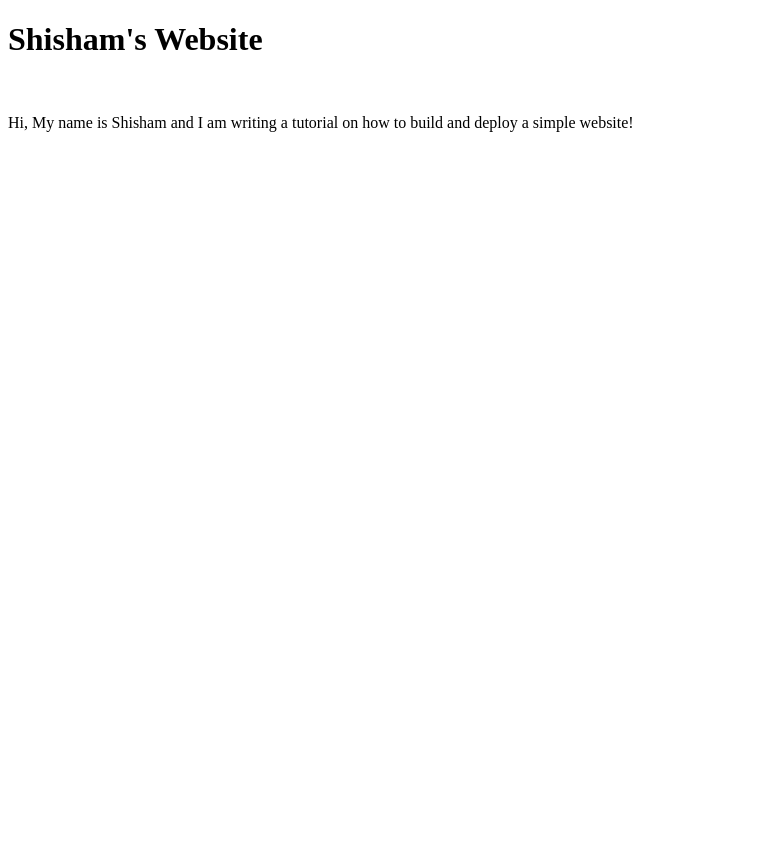
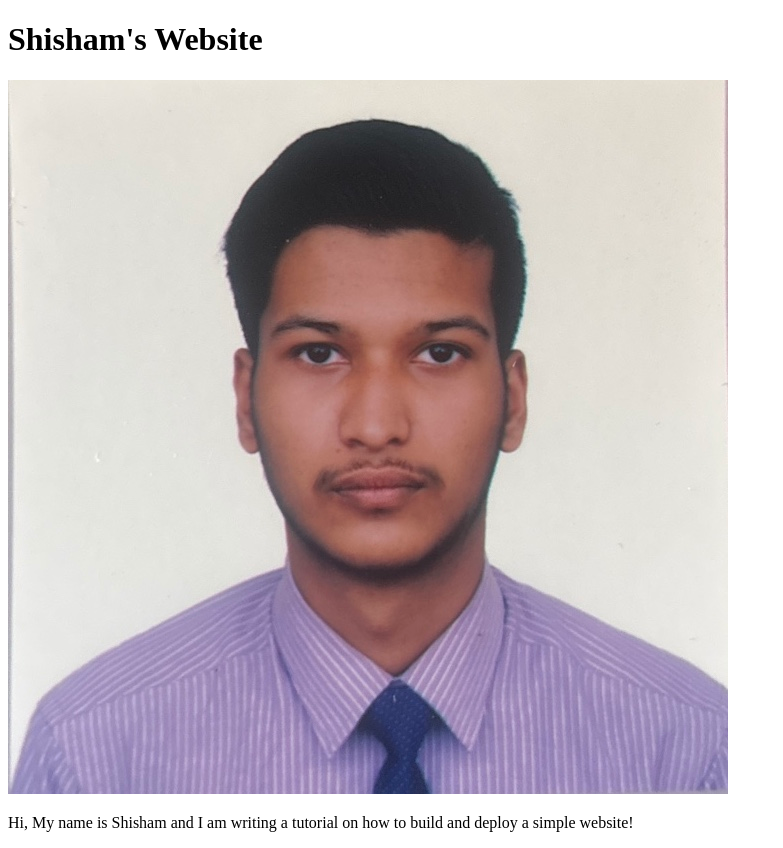
Before and after one commit to shishamchudal/week1-day2, a plain HTML site: page index.html in a window 1280 px wide. Shown: the whole page, without its empty margins (0-783 px from the left). Before the commit the page ends 800 px from the top, so only its background shows below. Drawn offline with Linux system fonts and the light colour scheme.

Commit message:
Update index.html to include image source for main content

```diff
--- a/index.html
+++ b/index.html
@@ -9,7 +9,7 @@
       <h1>Shisham's Website</h1>
     </div>
     <div class="main-content">
-      <img src="" />
+      <img src="photo.jpeg" />
       <p>
         Hi, My name is Shisham and I am writing a tutorial on how to build and
         deploy a simple website!
```
Also changed, not shown: photo.jpeg (added).
